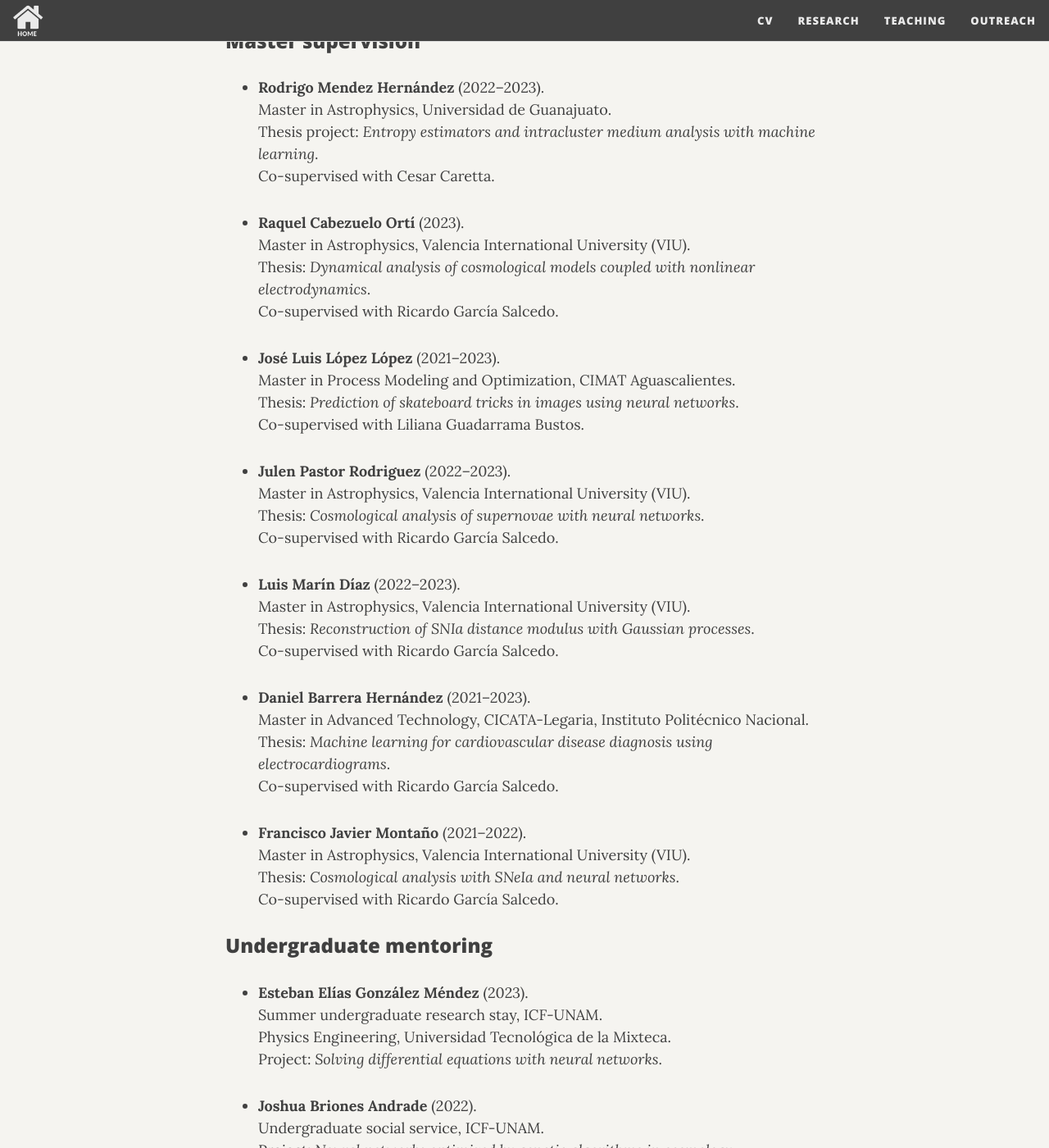
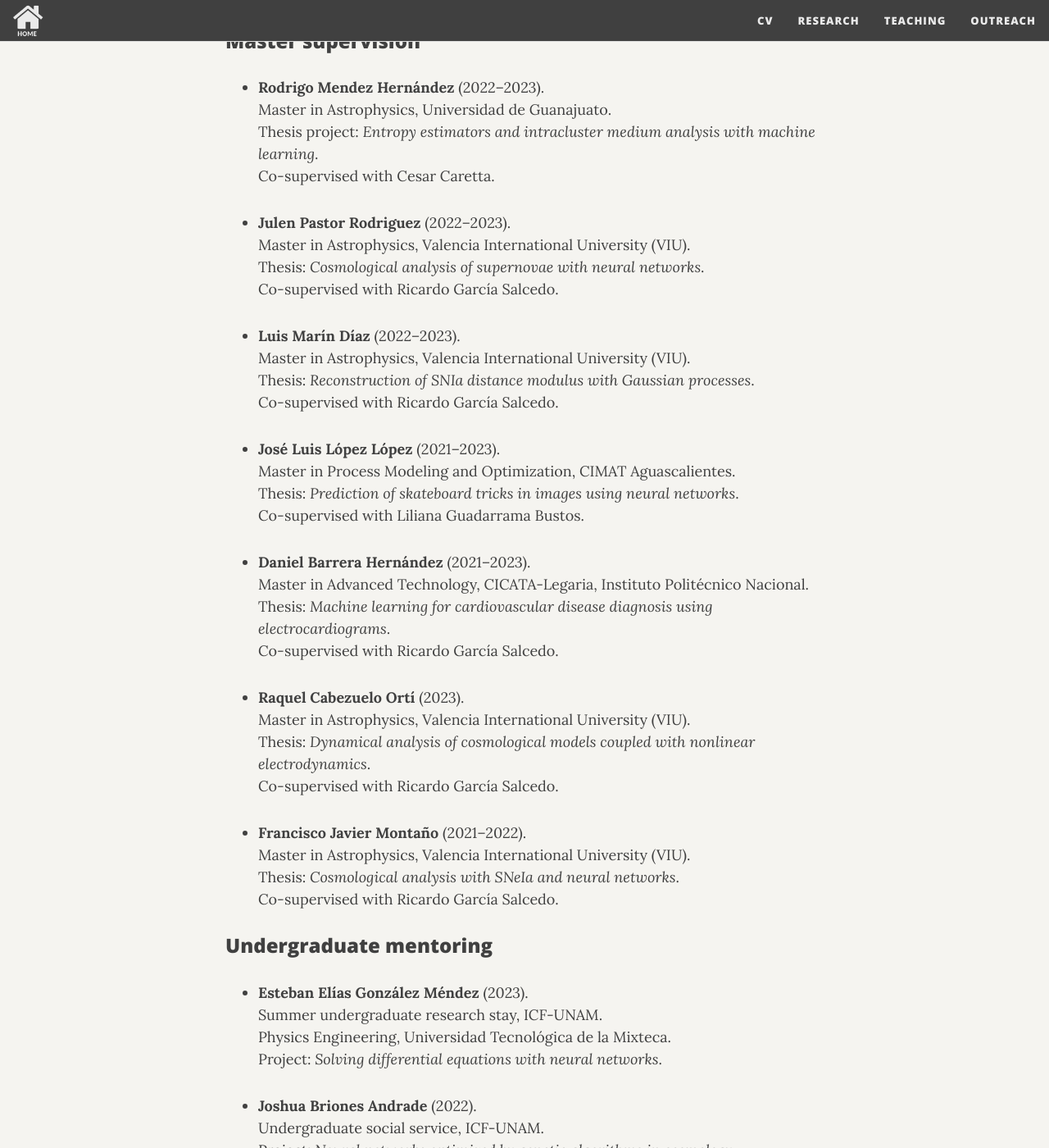
Before and after one commit to igomezv/igomezv.github.io, a Jekyll site: the page built from teaching.md, in a window 1280 px wide and 1400 px high, scrolled down 456 px. Shown: the whole window at 82% size. Built offline with Jekyll 4.4.1, drawn with Linux system fonts in a browser that asks for light colours; nearby versions of some CDN libraries; comment, search, counter and statistics services are not loaded; some of the changed lines change nothing that is shown.

Commit message:
reordering

```diff
--- a/teaching.md
+++ b/teaching.md
@@ -22,16 +22,6 @@ I am available to co-supervise student projects in machine learning and astrophy
   Thesis project: *Entropy estimators and intracluster medium analysis with machine learning*. <br>
   Co-supervised with Cesar Caretta.
 
-- **Raquel Cabezuelo Ortí** (2023). <br>
-  Master in Astrophysics, Valencia International University (VIU). <br>
-  Thesis: *Dynamical analysis of cosmological models coupled with nonlinear electrodynamics*. <br>
-  Co-supervised with Ricardo García Salcedo.
-
-- **José Luis López López** (2021–2023). <br>
-  Master in Process Modeling and Optimization, CIMAT Aguascalientes. <br>
-  Thesis: *Prediction of skateboard tricks in images using neural networks*. <br>
-  Co-supervised with Liliana Guadarrama Bustos.
-
 - **Julen Pastor Rodriguez** (2022–2023). <br>
   Master in Astrophysics, Valencia International University (VIU). <br>
   Thesis: *Cosmological analysis of supernovae with neural networks*. <br>
@@ -42,9 +32,19 @@ I am available to co-supervise student projects in machine learning and astrophy
   Thesis: *Reconstruction of SNIa distance modulus with Gaussian processes*. <br>
   Co-supervised with Ricardo García Salcedo.
 
+- **José Luis López López** (2021–2023). <br>
+  Master in Process Modeling and Optimization, CIMAT Aguascalientes. <br>
+  Thesis: *Prediction of skateboard tricks in images using neural networks*. <br>
+  Co-supervised with Liliana Guadarrama Bustos.
+
 - **Daniel Barrera Hernández** (2021–2023). <br>
   Master in Advanced Technology, CICATA-Legaria, Instituto Politécnico Nacional. <br>
   Thesis: *Machine learning for cardiovascular disease diagnosis using electrocardiograms*. <br>
+  Co-supervised with Ricardo García Salcedo.
+
+- **Raquel Cabezuelo Ortí** (2023). <br>
+  Master in Astrophysics, Valencia International University (VIU). <br>
+  Thesis: *Dynamical analysis of cosmological models coupled with nonlinear electrodynamics*. <br>
   Co-supervised with Ricardo García Salcedo.
 
 - **Francisco Javier Montaño** (2021–2022). <br>
```
